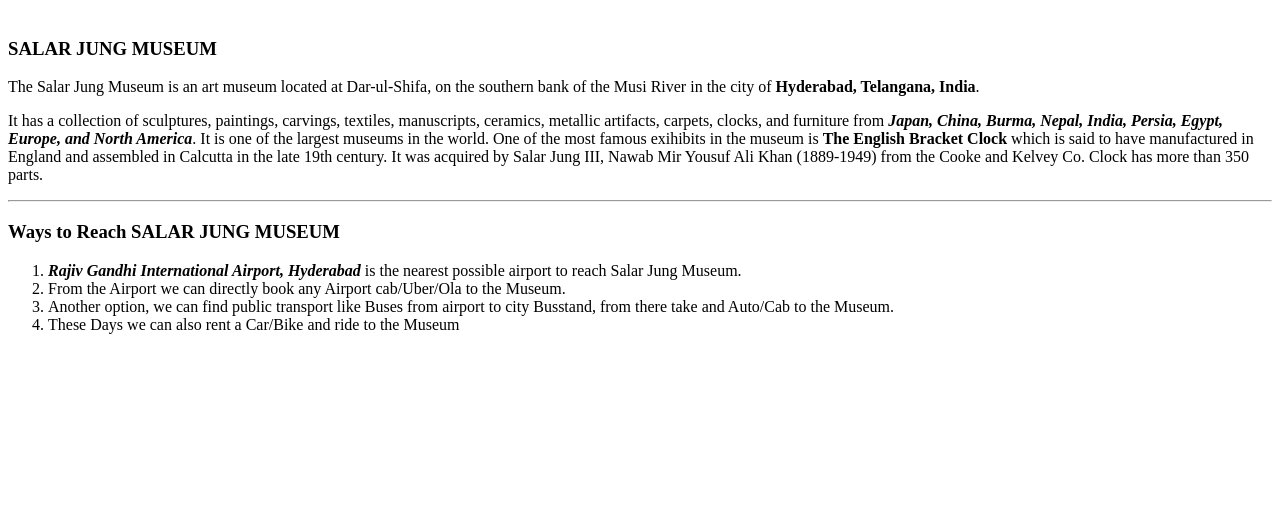
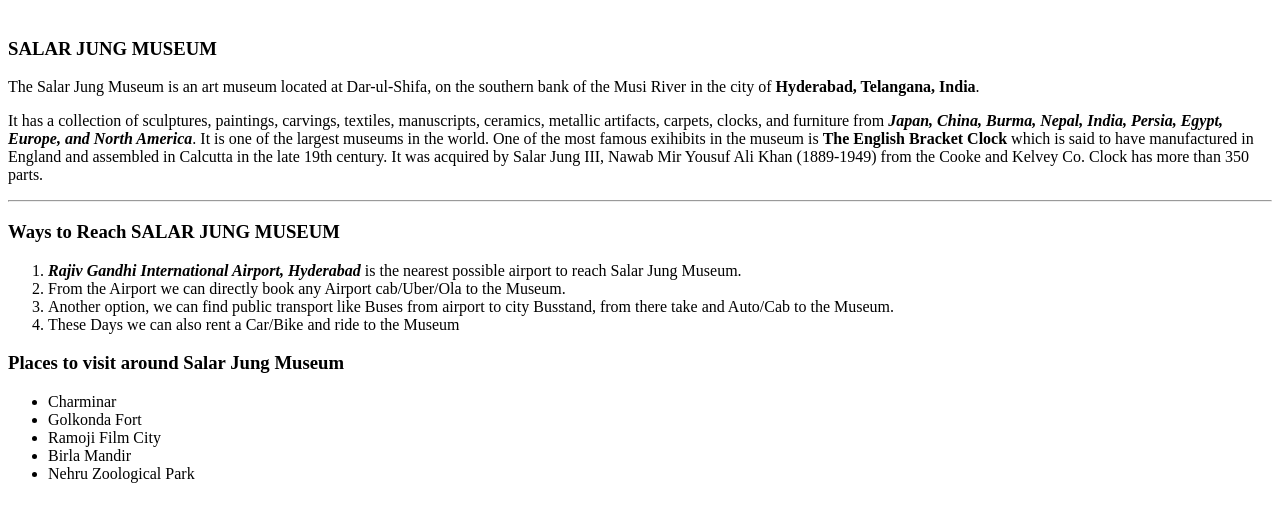
Before and after one commit to 44-563-Web-Apps-F22/44563-webapps-assignment-3-neerazsai-veeranki, a plain HTML site: page index.html in a window 1280 px wide. Shown: the part 79-600 px from the top of the page. Drawn offline with Linux system fonts and the light colour scheme.

Commit message:
modified index.html added other places to visit

```diff
--- a/index.html
+++ b/index.html
@@ -36,6 +36,17 @@
         <li>Another option, we can find public transport like Buses from airport to city Busstand, from there take and Auto/Cab to the Museum.</li>
         <li>These Days we can also rent a  Car/Bike and ride to the Museum</li>
     </ol>
+
+    <h3>Places to visit around Salar Jung Museum</h3>
+
+    <ul>
+        <li>Charminar</li>
+        <li>Golkonda Fort</li>
+        <li>Ramoji Film City</li>
+        <li>Birla Mandir</li>
+        <li>Nehru Zoological Park</li>
+    </ul>
+
 </body>
 
 </html>
```
